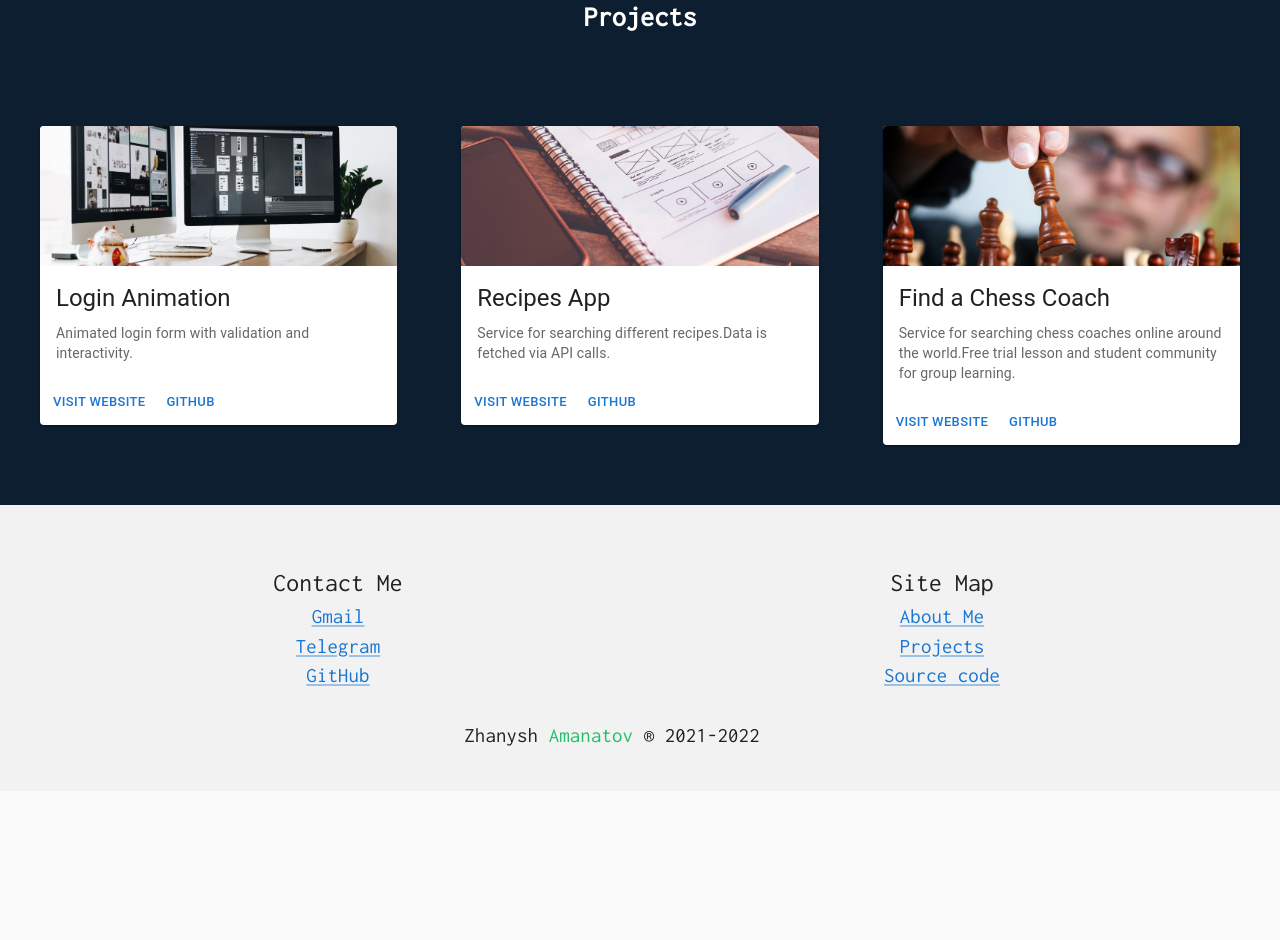
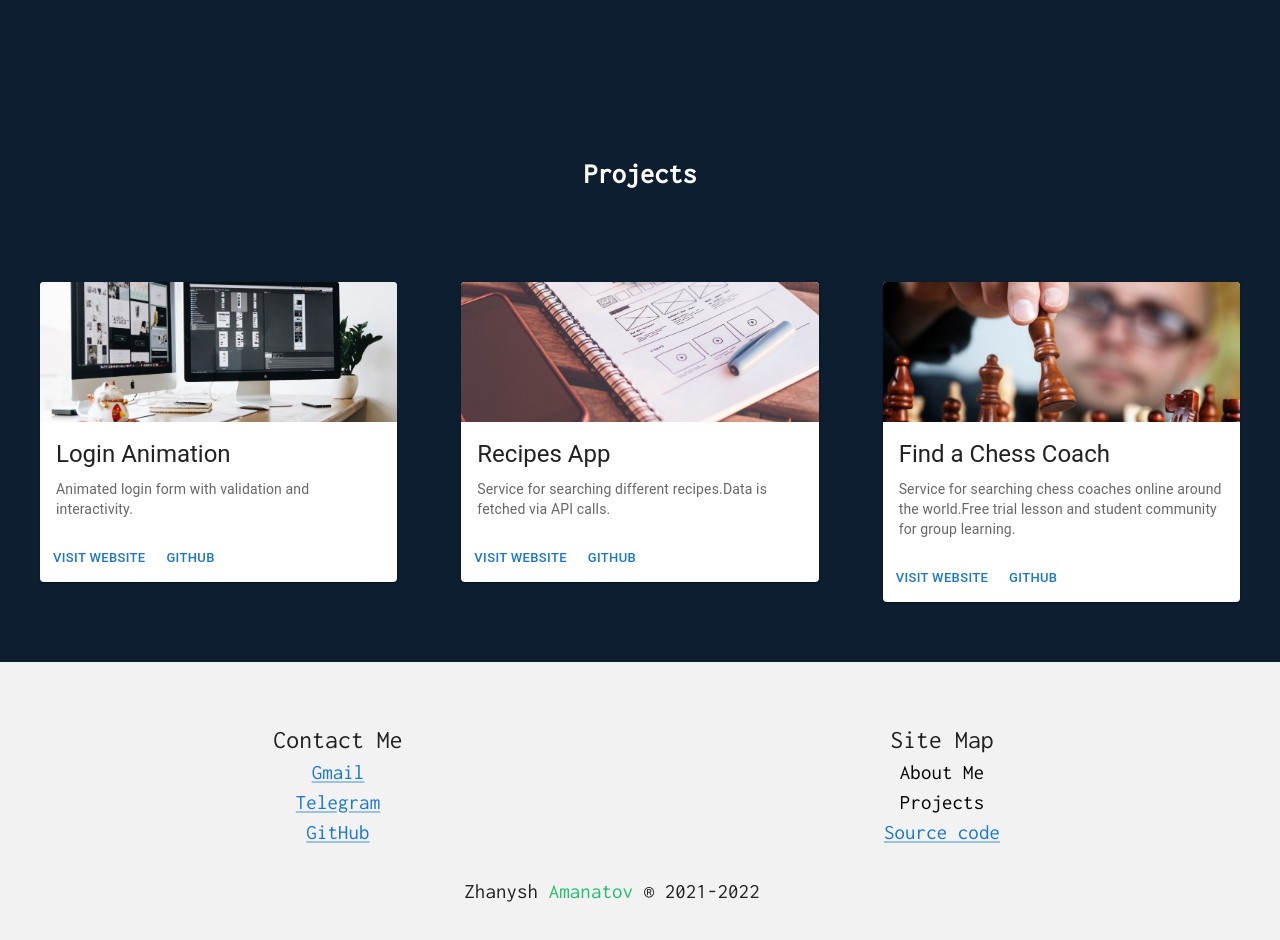
Before and after one commit to Zhanysh-Amanatov/Personal-Website, a React (Create React App) app: page / in a window 1280 px wide. Shown: the part 1180-2120 px from the top of the page. Before the commit the page ends 1971 px from the top, so only its background shows below. Built offline with nearby package versions, Linux system fonts and the light colour scheme; a web font is replaced by a local one.

Commit message:
Updated file

```diff
--- a/public/index.html
+++ b/public/index.html
@@ -11,7 +11,7 @@
     />
     <link rel="apple-touch-icon" href="%PUBLIC_URL%/logo192.png" />
 
-    <link rel="manifest" href="%PUBLIC_URL%/manifest.json" />
+    <!-- <link rel="manifest" href="%PUBLIC_URL%/manifest.json" /> -->
     <link rel="preconnect" href="https://fonts.googleapis.com" />
     <link rel="preconnect" href="https://fonts.gstatic.com" crossorigin />
     <!-- <link
@@ -24,7 +24,7 @@
       href="https://fonts.googleapis.com/css2?family=Inconsolata&family=Neonderthaw&display=swap"
       rel="stylesheet"
     />
-    <title>React App</title>
+    <title>Zhanysh Amanatov</title>
   </head>
   <body>
     <noscript>You need to enable JavaScript to run this app.</noscript>
--- a/src/App.js
+++ b/src/App.js
@@ -3,7 +3,7 @@ import { CssBaseline, makeStyles } from "@material-ui/core";
 import Header from "./components/Header";
 import AboutMe from "./components/AboutMe";
 import Portfolio from "./components/Portfolio";
-import { Background } from "./components/Background";
+// import { Background } from "./components/Background";
 import Footer from "./components/Footer";
 import Home from "./components/Home";
 const useStyles = makeStyles((theme) => ({
--- a/src/components/AboutMe.js
+++ b/src/components/AboutMe.js
@@ -8,11 +8,10 @@ const useStyles = makeStyles((theme) => ({
     alignItems: "flexStart",
     fontSize: "1.6rem",
     textAlign:"start",
-    //background:'#fff', //Should make the white Background!!!
     paddingLeft:"20px",
     paddingRight:"20px",
     fontFamily: "Inconsolata",
-    color:"#fff"
+    color:"#fff",
   },
   text: {
    marginTop:"-10px",
@@ -21,7 +20,7 @@ const useStyles = makeStyles((theme) => ({
 export default function AboutMe() {
   const classes = useStyles();
   return (
-    <div className={classes.root} id='aboutMe'>
+    <div className={classes.root} id='aboutMe' >
       <h3 className={classes.hey}>
         Hey!
       </h3>
--- a/src/components/Drawer.js
+++ b/src/components/Drawer.js
@@ -60,6 +60,7 @@ const DrawerComponent = () => {
               <Scroll
                 to="aboutMe"
                 smooth="true"
+                offset={-200}
                 className={classes.link}
                 onClick={() => setOpenDrawer(false)}
               >
@@ -76,6 +77,7 @@ const DrawerComponent = () => {
               <Scroll
                 to="projects"
                 smooth="true"
+                offset={-60}
                 className={classes.link}
                 onClick={() => setOpenDrawer(false)}
               >
--- a/src/components/Footer.js
+++ b/src/components/Footer.js
@@ -3,7 +3,8 @@ import { makeStyles } from "@material-ui/core/styles";
 import { Container } from "@mui/material";
 import { Grid } from "@mui/material";
 import { Box } from "@mui/material";
-import { Link } from "@mui/material";
+ import { Link } from "@mui/material";
+import { Link as Scroll } from "react-scroll";
 
 const useStyles = makeStyles((theme) => ({
   root: {
@@ -25,6 +26,7 @@ const useStyles = makeStyles((theme) => ({
   link: {
     textDecoration: "none",
     color:"#000",
+    cursor:"pointer",
   },
   logo: {
     textAlign: "center",
@@ -53,7 +55,6 @@ export default function Footer() {
                   target="_blank"
                   rel="noreferrer"
                   href="mailto:amanatov.zhanysh22@gmail.com"
-                  className={classes.link}
                 >
                   Gmail
                 </Link>
@@ -63,7 +64,6 @@ export default function Footer() {
                   target="_blank"
                   rel="noreferrer"
                   href="https://t.me/zhanyshamanatov"
-                  className={classes.link}
                 >
                   Telegram
                 </Link>
@@ -73,7 +73,6 @@ export default function Footer() {
                   target="_blank"
                   rel="noreferrer"
                   href="https://github.com/Zhanysh-Amanatov"
-                  className={classes.link}
                 >
                   GitHub
                 </Link>
@@ -83,17 +82,17 @@ export default function Footer() {
             <Grid item xs={12} sm={6}>
               <Box className={classes.header}>Site Map</Box>
               <Box>
-                <Link href="aboutMe" className={classes.link}>
+                <Scroll to="aboutMe" smooth="true" offset={-200} className={classes.link}>
                   About Me
-                </Link>
+                </Scroll>
               </Box>
               <Box>
-                <Link href="/projects" className={classes.link}>
+                <Scroll to="projects" smooth="true" offset={-60}  className={classes.link}>
                   Projects
-                </Link>
+                </Scroll>
               </Box>
               <Box>
-                <Link href="https://github.com/Zhanysh-Amanatov/personal_website" className={classes.link}>
+                <Link href="https://github.com/Zhanysh-Amanatov/personal_website">
                   Source code
                 </Link>
               </Box>
--- a/src/components/Header.js
+++ b/src/components/Header.js
@@ -3,7 +3,6 @@ import {
   CssBaseline,
   Toolbar,
   Typography,
-  Button,
   makeStyles,
   useTheme,
   useMediaQuery,
@@ -62,17 +61,19 @@ const Header = () => {
     <AppBar position="sticky" className={classes.root}>
       <CssBaseline />
       <Toolbar>
-        <Typography variant="h4" className={classes.logo} to="home">
+        <Typography variant="h4" className={classes.logo}>
+        <Scroll to="home" smooth="true" offset={-100}>
           Zhanysh <span className={classes.colorLastName}>Amanatov</span>
+          </Scroll>
         </Typography>
         {isMobile ? (
           <DrawerComponent />
         ) : (
           <div className={classes.navLinks}>
-            <Scroll to="aboutMe" smooth="true" className={classes.link}>
+            <Scroll to="aboutMe" smooth="true" offset={-200} className={classes.link}>
               About me
             </Scroll>
-            <Scroll to="projects" smooth="true" className={classes.link}>
+            <Scroll to="projects" smooth="true" offset={-60} className={classes.link}>
               Projects
             </Scroll>
             <a  href="https://docs.google.com/document/d/1lo19nl2NjHGps5QOEdu7bWTpKHHSKn46ip1IaOC_vbI/edit?usp=sharing&resourcekey=0-r6sQiosa0tTJE0iVNrrikw" target='_blank' rel='noopener noreferrer' className={classes.link}>
--- a/src/components/Home.js
+++ b/src/components/Home.js
@@ -5,7 +5,6 @@ import ExpandMoreIcon from "@material-ui/icons/ExpandMore";
 import GitHubIcon from "@material-ui/icons/GitHub";
 import MailOutlineIcon from "@material-ui/icons/MailOutline";
 import TelegramIcon from "@material-ui/icons/Telegram";
-import {Background} from './Background'
 
 const useStyles = makeStyles((theme) => ({
   root: {
@@ -43,6 +42,9 @@ const useStyles = makeStyles((theme) => ({
   arrowDown: {
     color: "#20bf6b",
     fontSize: "4rem",
+    "&:hover": {
+      color: "green",
+    },
     [theme.breakpoints.between("xs", "sm")]: {
       fontSize: "3.5rem",
     },
@@ -61,7 +63,7 @@ const Home = () => {
 
   return (
     <div className={classes.root} id="home">
-      <div className={classes.fullName} to="home">
+      <div className={classes.fullName}>
         Zhanysh <span className={classes.colorLastName}>Amanatov</span>
       </div>
       <Collapse
@@ -93,7 +95,7 @@ const Home = () => {
             <TelegramIcon className={classes.link} />
           </a>
         </div>
-        <Scroll to="aboutMe" smooth={true}>
+        <Scroll to="aboutMe" smooth={true} offset={-200}>
           <IconButton>
             <ExpandMoreIcon className={classes.arrowDown} />
           </IconButton>
--- a/src/components/Portfolio.js
+++ b/src/components/Portfolio.js
@@ -5,6 +5,9 @@ import { Grid } from "@mui/material";
 import projects from "../static/projects";
 
 const useStyles = makeStyles((theme) => ({
+  root:{
+   marginTop:"175px"
+  },
   gridContainer: {
     padding:"40px"
   },
@@ -18,7 +21,7 @@ const useStyles = makeStyles((theme) => ({
 export default function Portfolio() {
   const classes = useStyles();
   return (
-    <div className={classes.root}>
+    <div className={classes.root} id="projects">
       <h1 className={classes.heading}>Projects</h1>
       <Grid
         container
@@ -39,5 +42,3 @@ export default function Portfolio() {
     </div>
   );
 }
-
-//project={projects[0]}
--- a/src/components/PortfolioCard.js
+++ b/src/components/PortfolioCard.js
@@ -3,7 +3,6 @@ import Card from "@mui/material/Card";
 import CardActions from "@mui/material/CardActions";
 import CardContent from "@mui/material/CardContent";
 import CardMedia from "@mui/material/CardMedia";
-import { CardActionArea } from "@mui/material";
 import Button from "@mui/material/Button";
 import Typography from "@mui/material/Typography";
 import { makeStyles } from "@material-ui/core/styles";
@@ -20,8 +19,8 @@ const useStyles = makeStyles({
 export default function PortfolioCard({projects}) {
   const classes = useStyles();
   return (
-    <Card className={classes.root} id="projects" >
-      <CardActionArea>
+    <Card className={classes.root} >
+      <div>
         <CardMedia
          component="img"
           height="140"
@@ -39,63 +38,7 @@ export default function PortfolioCard({projects}) {
           <Button size="small">Visit website</Button>
           <Button size="small">GitHub</Button>
         </CardActions>
-      </CardActionArea>
+      </div>
     </Card>
   );
 }
-
-// root: {
-//   maxWidth: 350,
-//   background: "rgba(0,0,0,0.5)",
-//   margin: "20px",
-// },
-// media: {
-//   height: "240",
-// },
-// title: {
-//   fontFamily: "Nunito",
-//   fontWeight: "bold",
-//   fontSize: "2rem",
-// },
-// description: {
-//   fontFamily: "Nunito",
-//   fontSize: "1.1rem",
-//   color: "#ddd",
-// },
-
-// <Card className={classes.root}>
-// {
-//   /* <CardActionArea>
-// <CardMedia
-//   className={classes.media}
-//   component="img"
-//   height="140"
-//   image="/static/images/cards/contemplative-reptile.jpg"
-//   alt="green iguana"
-// />
-// <CardContent>
-//   <Typography
-//     gutterBottom
-//     variant="h5"
-//     component="div"
-//     className={classes.title}
-//   >
-//     Lizard
-//   </Typography>
-//   <Typography
-//     variant="body2"
-//     color="text.secondary"
-//     className={classes.description}
-//   >
-//     Lizards are a widespread group of squamate reptiles, with over 6,000
-//     species, ranging across all continents except Antarctica
-//   </Typography>
-// </CardContent>
-// <CardActions>
-//   <Button size="small" className={classes.button}>
-//     Visit Website
-//   </Button>
-// </CardActions>
-// </CardActionArea>
-// </Card> */
-// }
```
Also changed, not shown: src/App.css (deleted, +0 -38 lines).
